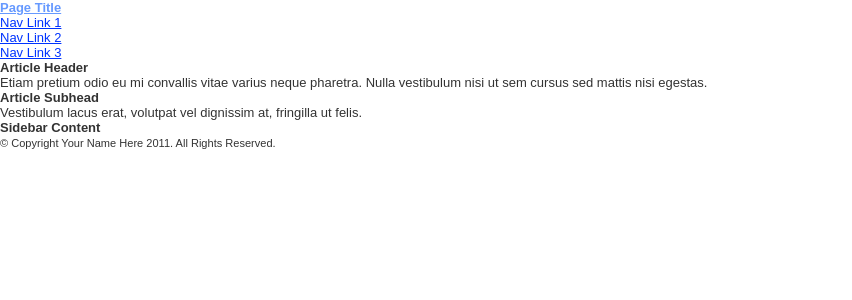
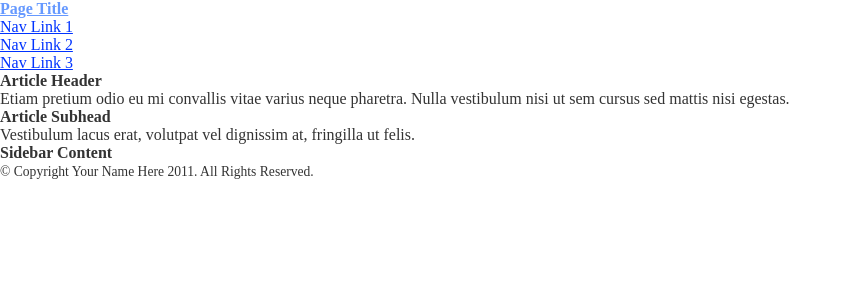
Before and after one commit to murtaugh/HTML5-Reset, a PHP site: page / in a window 1280 px wide. Shown: the top 300 px of the page, without its empty margins (0-852 px from the left). Run offline with PHP 8.4, Linux system fonts and the light colour scheme; some libraries are stand-ins or nearby versions.

Commit message:
updated font stack based on suggestion: http://twitter.com/willvrny/status/58238917228507136

```diff
--- a/_/css/style.css
+++ b/_/css/style.css
@@ -122,7 +122,9 @@
 
 /* Ok, this is where the fun starts.
 -------------------------------------------------------------------------------*/
-body {font: 13px sans-serif;}
+
+/* new Linux- and Windows-friendly sans-serif font stack: http://mky.be/fontstack */;}
+body {font: 13px Helmet, Freesans, sans-serif;}
 
 /* using local fonts? make sure to read up on Paul Irish's
 	Bulletproof @font-face syntax: http://mky.be/font-face/bulletproof/ */
```
